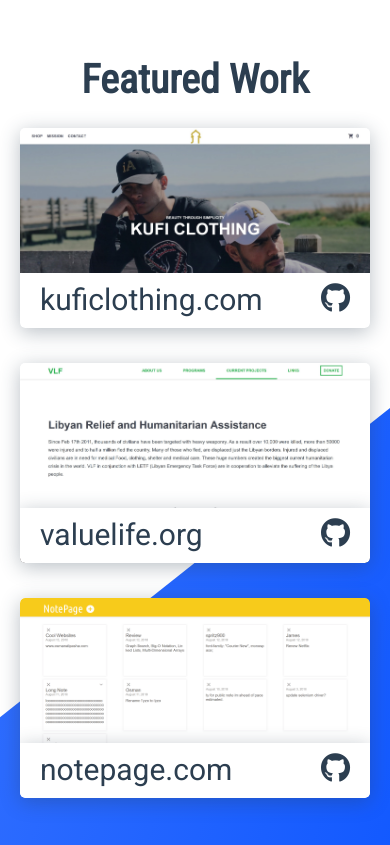
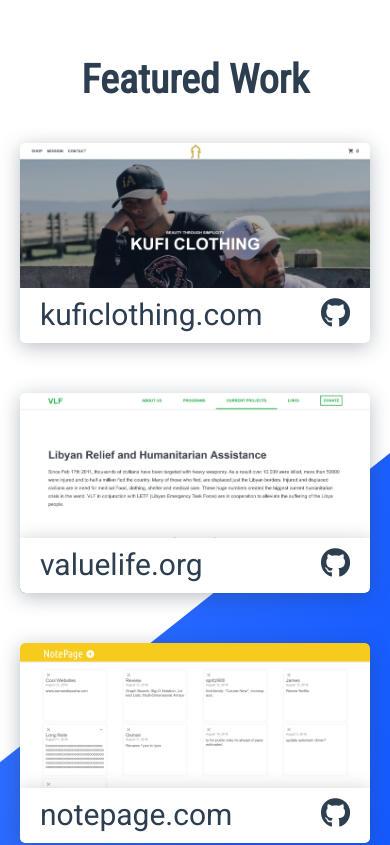
Before and after one commit to 1yzo/portfolio, a React app in the folder client/: page / in a window 390 px wide. Shown: the part 1640-2485 px from the top of the page. Built offline with nearby package versions, Linux system fonts and the light colour scheme.

Commit message:
Quick fic

```diff
--- a/client/src/styles/projects-section.css
+++ b/client/src/styles/projects-section.css
@@ -111,6 +111,6 @@
     }
     .project-container {
         margin-bottom: 1rem;
-        margin-top: 2.5rem;
+        margin-top: 4rem;
     }
 }
```
